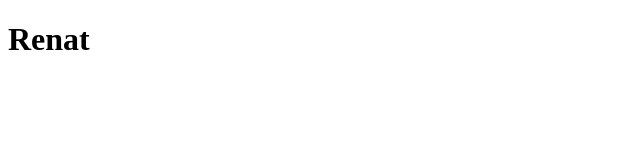
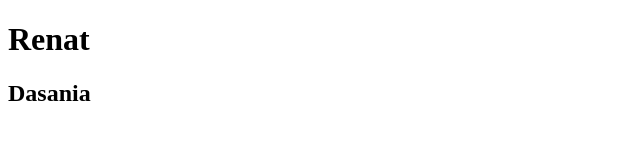
Before and after one commit to dasanchik17/git-course, a plain HTML site: page index.html in a window 1280 px wide. Shown: the whole page, without its empty margins (0-640 px from the left). Drawn offline with Linux system fonts and the light colour scheme.

Commit message:
Комментарии

```diff
--- a/index.html
+++ b/index.html
@@ -8,5 +8,6 @@
 </head>
 <body>
     <h1>Renat</h1>
+    <h2>Dasania</h2>
 </body>
 </html>
```
Also changed, not shown: 1 other file.
